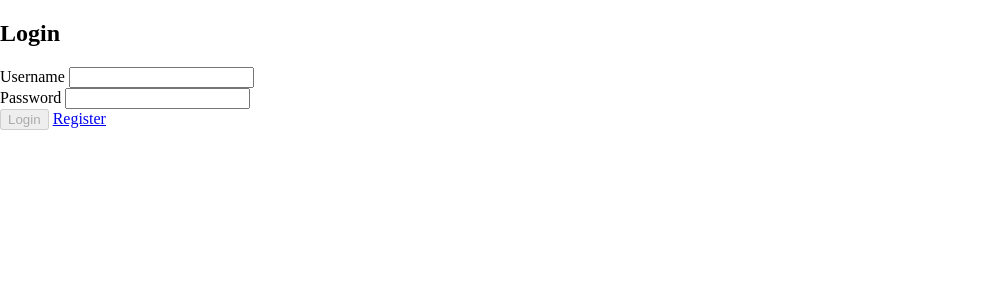
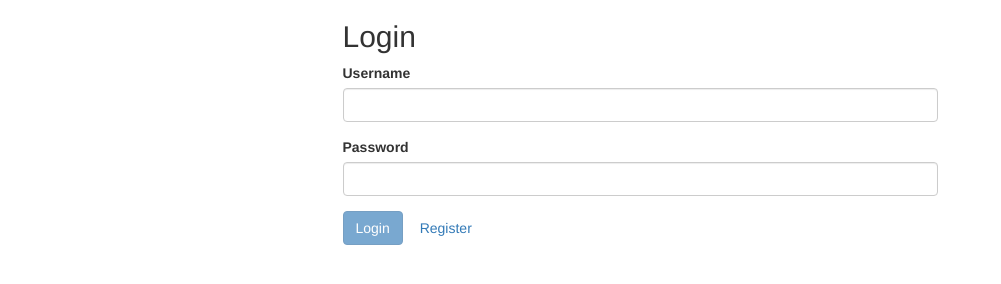
Before and after one commit to jmblake4/Conglomerate, a website: page client/index.html in a window 1280 px wide. Shown: the whole page, without its empty margins (0-1001 px from the left). Drawn offline with nearby package versions, Linux system fonts and the light colour scheme; some packages are replaced by stand-ins of ours.

Commit message:
Added bootstrap link.

```diff
--- a/client/index.html
+++ b/client/index.html
@@ -4,6 +4,7 @@
         <meta charset="utf-8">
         <meta http-equiv="X-UA-Compatible" content="IE=edge,chrome=1">
         <meta name="viewport" content="user-scalable=no, initial-scale=1, maximum-scale=1, minimum-scale=1, width=device-width">
+        <link href="https://maxcdn.bootstrapcdn.com/bootstrap/3.3.5/css/bootstrap.min.css" rel="stylesheet" integrity="sha256-MfvZlkHCEqatNoGiOXveE8FIwMzZg4W85qfrfIFBfYc= sha512-dTfge/zgoMYpP7QbHy4gWMEGsbsdZeCXz7irItjcC3sPUFtf0kuFbDz/ixG7ArTxmDjLXDmezHubeNikyKGVyQ==" crossorigin="anonymous">
 		<link rel="stylesheet" href="css/styles.css">
 	</head>
 	<body>
```
